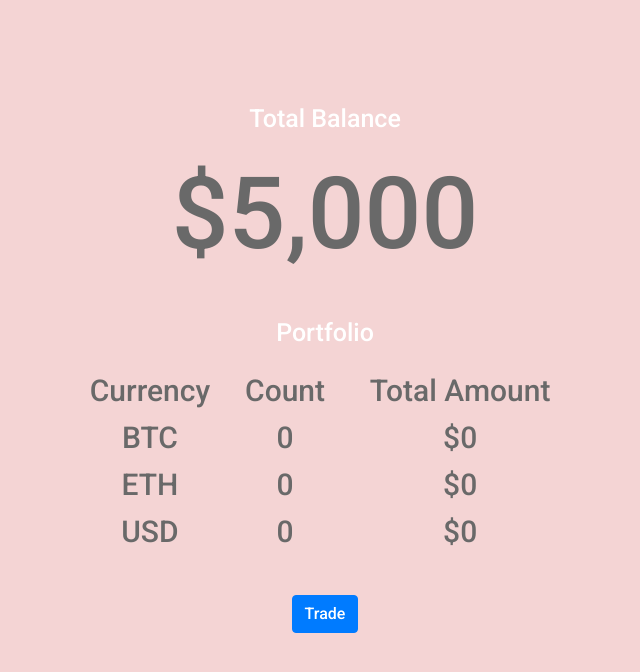
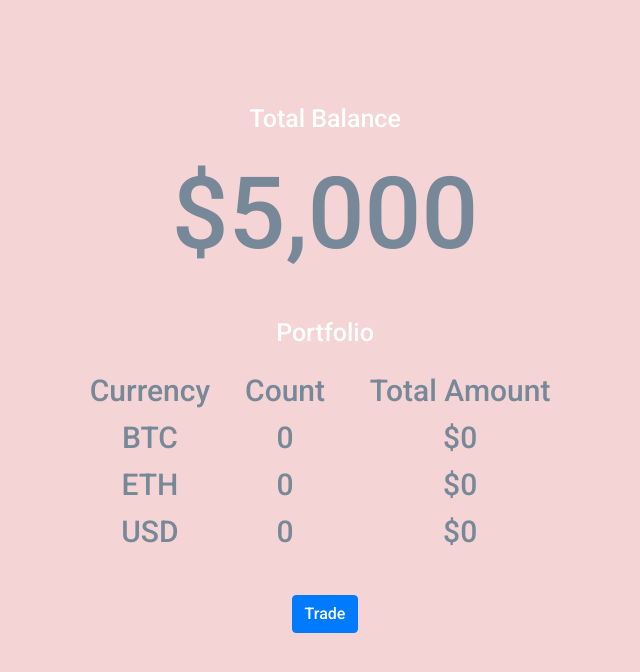
Before and after one commit to hanna1cho/Sparta_Project, a Python web app: template templates/account.html in a window 1280 px wide. Shown: the top 672 px of the page, without its empty margins (315-955 px from the left). Run offline with Jinja, Linux system fonts and the light colour scheme; the template is opened without the code that fills it, so the values that code supplies are empty; some libraries are stand-ins or nearby versions; some web fonts are replaced.

Commit message:
Latest Versions
Project in progress

```diff
--- a/templates/account.html
+++ b/templates/account.html
@@ -24,6 +24,8 @@
     <link href="https://fonts.googleapis.com/css2?family=Rubik&display=swap" rel="stylesheet">
     <link href="https://fonts.googleapis.com/css2?family=Viga&display=swap" rel="stylesheet">
     <link href="https://fonts.googleapis.com/css2?family=Roboto:wght@500&display=swap" rel="stylesheet">
+        <link rel="preconnect" href="https://fonts.gstatic.com">
+<link href="https://fonts.googleapis.com/css2?family=Raleway:wght@700&display=swap" rel="stylesheet">
 
     <style type="text/css">
 
@@ -50,12 +52,12 @@
         }
 
         td {
-            color: dimgray;
+            color: lightslategray;
         }
 
         h1 {
             font-size: 100px;
-            color: dimgray;
+            color: lightslategray;
             margin-bottom: 40px;
         }
 
--- a/templates/coins.html
+++ b/templates/coins.html
@@ -24,12 +24,15 @@
     <link href="https://fonts.googleapis.com/css2?family=Rubik&display=swap" rel="stylesheet">
     <link href="https://fonts.googleapis.com/css2?family=Viga&display=swap" rel="stylesheet">
     <link href="https://fonts.googleapis.com/css2?family=Roboto:wght@500&display=swap" rel="stylesheet">
+    <link rel="preconnect" href="https://fonts.gstatic.com">
+<link href="https://fonts.googleapis.com/css2?family=Raleway:wght@700&display=swap" rel="stylesheet">
+
 
     <style type="text/css">
 
         * {
             background-color: #F4D4D4;
-            font-family: 'roboto', sans-serif;
+            font-family: 'raleway', sans-serif;
             font-style: bold;
             color: white;
         }
```
Also changed, not shown: templates/index.html (+10 -2 lines).
